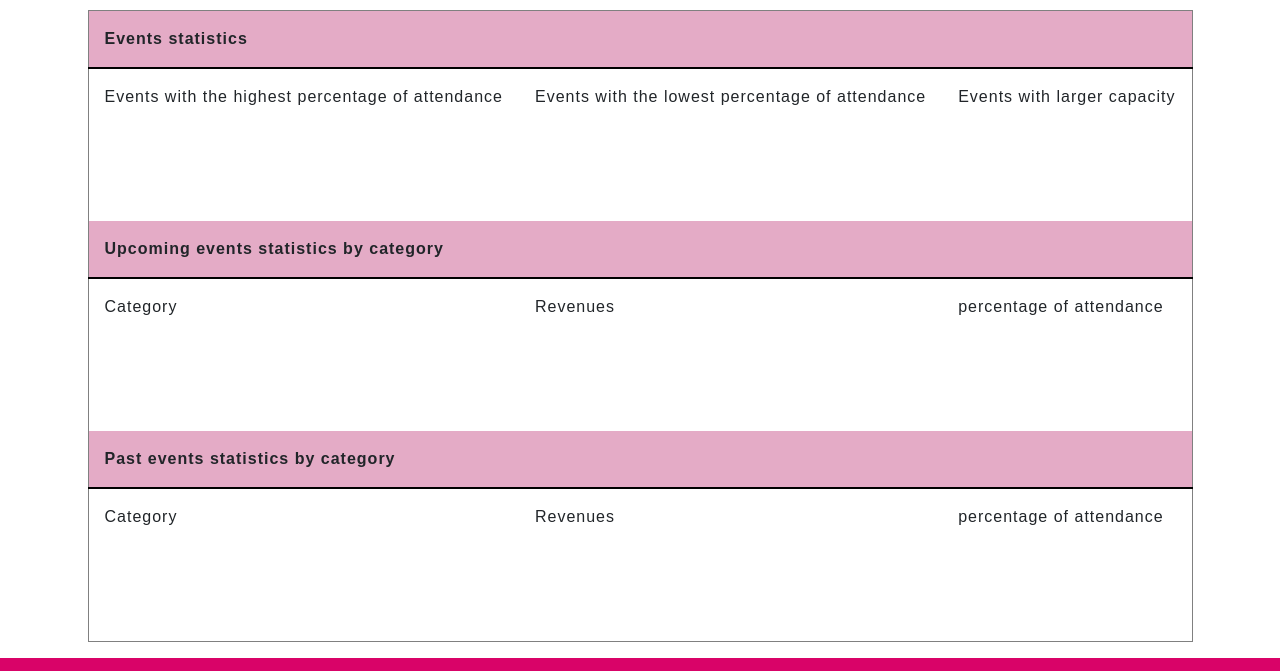
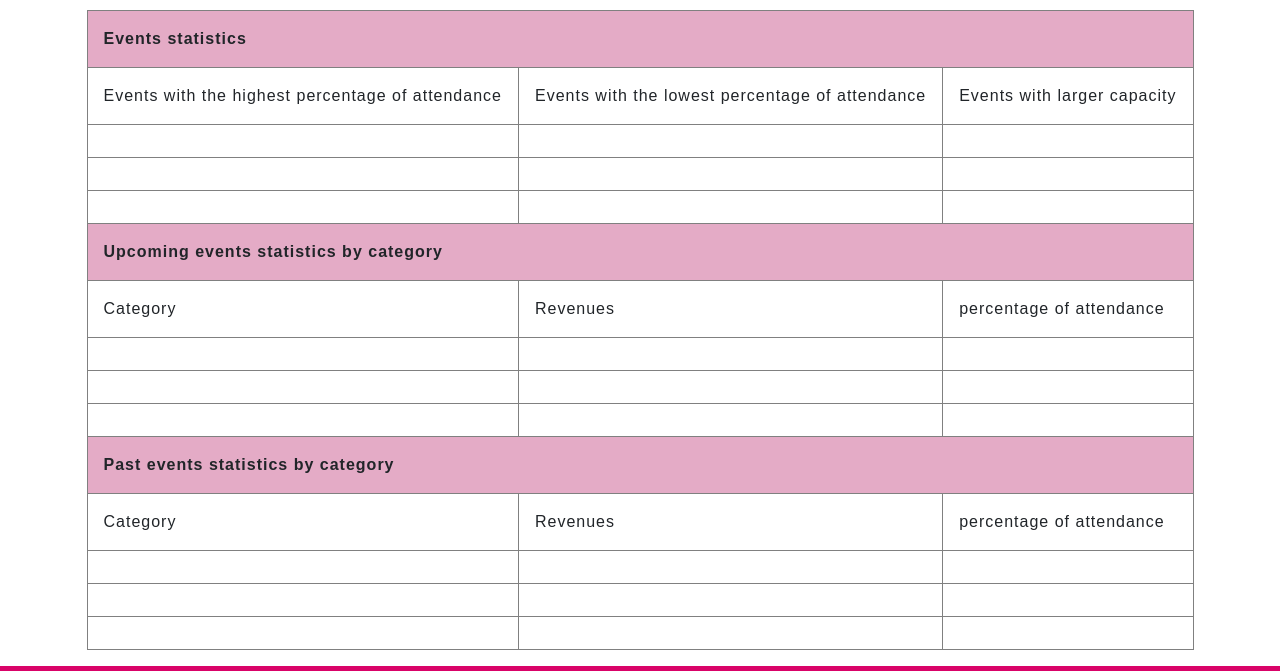
Before and after one commit to Ladytoxic/Amazing_Events_MIND_HUB_ARG_PROG_4.0, a plain HTML site: page stats.html in a window 1280 px wide. Shown: the part 142-813 px from the top of the page. Drawn offline with nearby package versions, Linux system fonts and the light colour scheme.

Commit message:
Se agregaron estilos a la pagina contact, events y stats

```diff
--- a/assets/style/style.css
+++ b/assets/style/style.css
@@ -211,7 +211,7 @@ thead th {
 table,
 td,
 th {
-    border: 1px solid gray;
+    border: 1px solid gray !important;
     padding: 1rem;
 }
 
```
